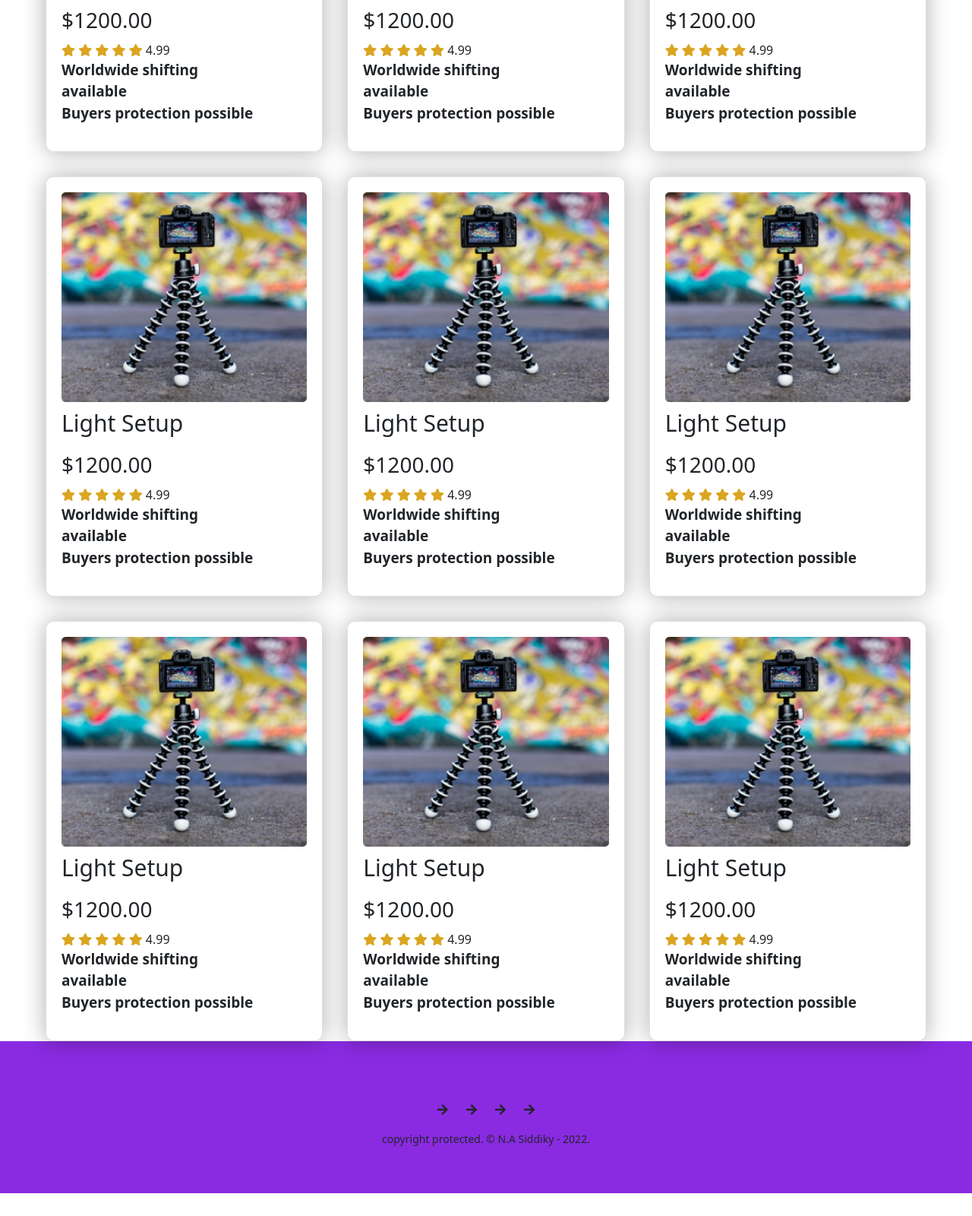
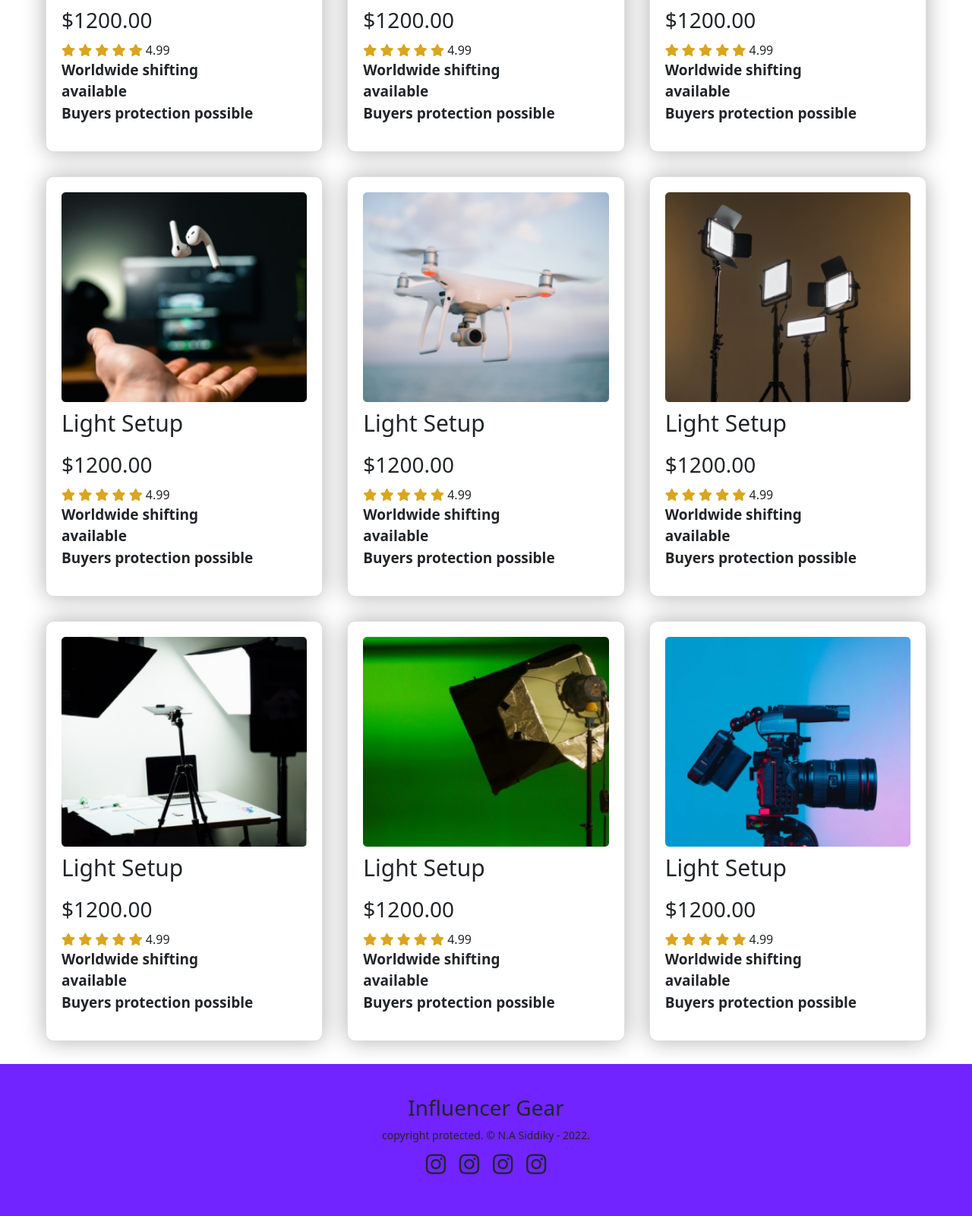
Before and after one commit to NA-Siddiky/gadget-gear, a plain HTML site: page index.html in a window 1280 px wide. Shown: the part 953-2553 px from the top of the page at 76% size. Before the commit the page ends 2523 px from the top, so only its background shows below. Drawn offline with nearby package versions, Linux system fonts and the light colour scheme.

Commit message:
finilizing

```diff
--- a/index.html
+++ b/index.html
@@ -4,7 +4,7 @@
 <head>
     <meta charset="UTF-8">
     <meta name="viewport" content="width=device-width, initial-scale=1.0">
-    <title>Penguin Fashion</title>
+    <title>Influencer Gear</title>
     <link href="https://cdn.jsdelivr.net/npm/bootstrap@5.0.0-beta1/dist/css/bootstrap.min.css" rel="stylesheet"
         integrity="sha384-giJF6kkoqNQ00vy+HMDP7azOuL0xtbfIcaT9wjKHr8RbDVddVHyTfAAsrekwKmP1" crossorigin="anonymous">
     <link rel="stylesheet" href="https://cdnjs.cloudflare.com/ajax/libs/font-awesome/5.15.1/css/all.min.css">
@@ -51,7 +51,7 @@
         </div>
 
         <div class="card">
-            <img src="./images/tripod.png" alt="">
+            <img src="./images/action.png" alt="">
             <h2>Light Setup</h2>
             <h3>$1200.00</h3>
             <div class="ratings">
@@ -66,7 +66,7 @@
             <p>Worldwide shifting <br>available <br>Buyers protection possible</p>
         </div>
         <div class="card">
-            <img src="./images/tripod.png" alt="">
+            <img src="./images/mic.png" alt="">
             <h2>Light Setup</h2>
             <h3>$1200.00</h3>
             <div class="ratings">
@@ -81,7 +81,7 @@
             <p>Worldwide shifting <br>available <br>Buyers protection possible</p>
         </div>
         <div class="card">
-            <img src="./images/tripod.png" alt="">
+            <img src="./images/airpod.png" alt="">
             <h2>Light Setup</h2>
             <h3>$1200.00</h3>
             <div class="ratings">
@@ -96,7 +96,7 @@
             <p>Worldwide shifting <br>available <br>Buyers protection possible</p>
         </div>
         <div class="card">
-            <img src="./images/tripod.png" alt="">
+            <img src="./images/drone.png" alt="">
             <h2>Light Setup</h2>
             <h3>$1200.00</h3>
             <div class="ratings">
@@ -111,7 +111,7 @@
             <p>Worldwide shifting <br>available <br>Buyers protection possible</p>
         </div>
         <div class="card">
-            <img src="./images/tripod.png" alt="">
+            <img src="./images/lights.png" alt="">
             <h2>Light Setup</h2>
             <h3>$1200.00</h3>
             <div class="ratings">
@@ -126,7 +126,7 @@
             <p>Worldwide shifting <br>available <br>Buyers protection possible</p>
         </div>
         <div class="card">
-            <img src="./images/tripod.png" alt="">
+            <img src="./images/setup.png" alt="">
             <h2>Light Setup</h2>
             <h3>$1200.00</h3>
             <div class="ratings">
@@ -141,7 +141,7 @@
             <p>Worldwide shifting <br>available <br>Buyers protection possible</p>
         </div>
         <div class="card">
-            <img src="./images/tripod.png" alt="">
+            <img src="./images/single-light.png" alt="">
             <h2>Light Setup</h2>
             <h3>$1200.00</h3>
             <div class="ratings">
@@ -156,7 +156,7 @@
             <p>Worldwide shifting <br>available <br>Buyers protection possible</p>
         </div>
         <div class="card">
-            <img src="./images/tripod.png" alt="">
+            <img src="./images/camera.png" alt="">
             <h2>Light Setup</h2>
             <h3>$1200.00</h3>
             <div class="ratings">
@@ -175,28 +175,15 @@
 
 
     <footer class="footer-container">
+        <h3>Influencer Gear</h3>
+        <small>copyright protected. © N.A Siddiky - 2022.</small>
         <div class="footer-icon">
-            <i class="footer-icon fas fa-arrow-right"></i>
-            <i class="footer-icon fas fa-arrow-right"></i>
-            <i class="footer-icon fas fa-arrow-right"></i>
-            <i class="footer-icon fas fa-arrow-right"></i>
+            <i class="footer-icon fab fa-instagram"></i>
+            <i class="footer-icon fab fa-instagram"></i>
+            <i class="footer-icon fab fa-instagram"></i>
+            <i class="footer-icon fab fa-instagram"></i>
         </div>
-        <small>copyright protected. © N.A Siddiky - 2022.</small>
     </footer>
-
-
-
-
-    <script src="https://cdn.jsdelivr.net/npm/bootstrap@5.0.0-beta1/dist/js/bootstrap.bundle.min.js"
-        integrity="sha384-ygbV9kiqUc6oa4msXn9868pTtWMgiQaeYH7/t7LECLbyPA2x65Kgf80OJFdroafW"
-        crossorigin="anonymous"></script>
-
-    <script src="https://cdn.jsdelivr.net/npm/@popperjs/core@2.5.4/dist/umd/popper.min.js"
-        integrity="sha384-q2kxQ16AaE6UbzuKqyBE9/u/KzioAlnx2maXQHiDX9d4/zp8Ok3f+M7DPm+Ib6IU"
-        crossorigin="anonymous"></script>
-    <script src="https://cdn.jsdelivr.net/npm/bootstrap@5.0.0-beta1/dist/js/bootstrap.min.js"
-        integrity="sha384-pQQkAEnwaBkjpqZ8RU1fF1AKtTcHJwFl3pblpTlHXybJjHpMYo79HY3hIi4NKxyj"
-        crossorigin="anonymous"></script>
 
 </body>
 
--- a/style.css
+++ b/style.css
@@ -75,13 +75,15 @@ p {
 }
 
 .footer-container {
+  margin-top: 30px;
   height: 200px;
-  background-color: blueviolet;
+  background-color: rgb(113, 36, 255);
   display: flex;
   flex-direction: column;
   align-items: center;
   justify-content: center;
 }
 .footer-icon {
-  margin: 10px;
+  margin: 5px;
+  font-size: 30px;
 }
```
